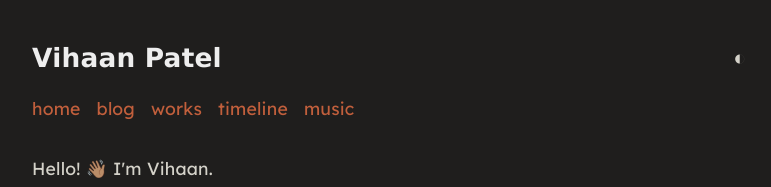
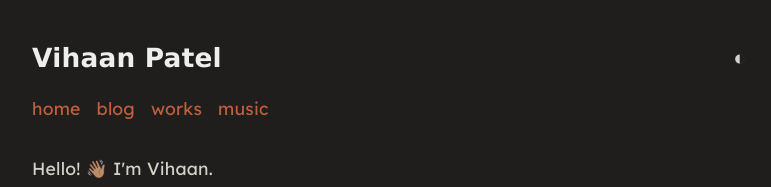
Before and after one commit to Vihaan004/Vihaan004.github.io, a Next.js app: page / in a window 1280 px wide. Shown: the top 187 px of the page, without its empty margins (248-1019 px from the left). Built offline with nearby package versions, Linux system fonts and the light colour scheme.

Commit message:
add arxiv link to blog

```diff
--- a/app/layout.tsx
+++ b/app/layout.tsx
@@ -31,7 +31,7 @@ function Header () {
           {/* <a href="https://vihaanpatel.bearblog.dev/">blog</a> */}
           <Link href="/blog">blog</Link>
           <Link href="/works">works</Link>
-          <Link href="/timeline">timeline</Link>
+          {/* <Link href="/timeline">timeline</Link> */}
           <Link href="/music">music</Link>
         </p>
       </nav>
```
Also changed, not shown: content/blogs/agentic-ai-in-dv.md (+2 -0 lines).
